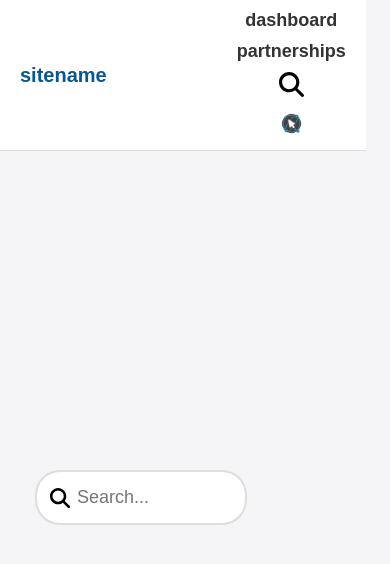
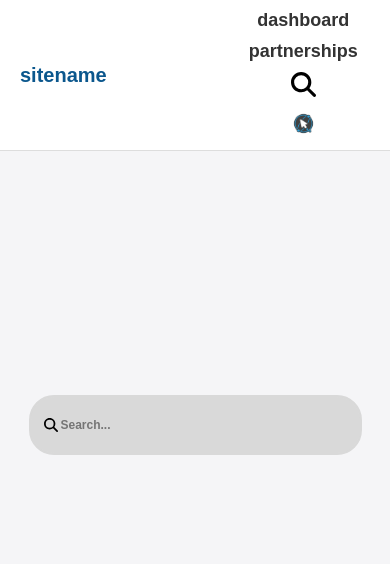
Before and after one commit to eljohnevnglsta/JPAD-UPLB-Organization-Partnerships, a React (Vite) app in the folder frontend/: page / in a window 390 px wide. Shown: the top 564 px of the page. Built offline with nearby package versions, Linux system fonts and the light colour scheme.

Commit message:
ui: fixed search page layout

```diff
--- a/frontend/src/components/SearchBar.jsx
+++ b/frontend/src/components/SearchBar.jsx
@@ -1,7 +1,24 @@
+import { useState } from "react";
 import "../stylesheets/Search.css";
-import SearchIcon from '../assets/magnifying-glass-solid.svg';
+import SearchIcon from "../assets/magnifying-glass-solid.svg";
 
 function SearchBar() {
+    const [query, setQuery] = useState("");
+    const suggestions = [
+        "Young Software Engineers' Society",
+        "Young Blood",
+        "Yomite Club",
+        "Yoimiya Haters",
+    ];
+
+    const filteredSuggestions = suggestions.filter(suggestion =>
+        suggestion.toLowerCase().includes(query.toLowerCase())
+    );
+
+    const handleSuggestionClick = (suggestion) => {
+        setQuery(suggestion); // Update query with the selected suggestion
+    };
+
     return (
         <div className="search-container">
             <div className="input-wrapper">
@@ -10,8 +27,25 @@ function SearchBar() {
                     type="text"
                     className="search-bar"
                     placeholder="Search..."
+                    value={query}
+                    onChange={(e) => setQuery(e.target.value)}
                 />
             </div>
+
+            {/* Show suggestions if query is not empty */}
+            {query && filteredSuggestions.length > 0 && (
+                <div className="suggestions-container">
+                    {filteredSuggestions.map((suggestion, index) => (
+                        <div
+                            key={index}
+                            className="suggestion-item"
+                            onClick={() => handleSuggestionClick(suggestion)} // Handle suggestion click
+                        >
+                            {suggestion}
+                        </div>
+                    ))}
+                </div>
+            )}
         </div>
     );
 }
--- a/frontend/src/main.jsx
+++ b/frontend/src/main.jsx
@@ -9,6 +9,7 @@ import './index.css'
 createRoot(document.getElementById('root')).render(
   <StrictMode>
     <Search />
+    {/* <Home /> */}
     {/* <Profile /> */}
     {/*<div className="tailwind-scope">
       <Management/>
--- a/frontend/src/pages/Search.jsx
+++ b/frontend/src/pages/Search.jsx
@@ -1,20 +1,19 @@
-import "../stylesheets/Search.css"
+import "../stylesheets/Search.css";
 import NavigationBar from "../components/NavigationBar/NavigationBar";
 import SearchBar from "../components/SearchBar";
 
 function Search() {
 
     return (
-        <div className="search-page">
-            <div className="search-page-header">
+        <>
+            <div className="search-page-nav-bar">
                 <NavigationBar />
             </div>
-            <div className="search-page-main">
+            <div className="search-page-content">
                 <SearchBar />
             </div>
-        </div>
+        </>
     );
 
 }
-
 export default Search;
--- a/frontend/src/stylesheets/Search.css
+++ b/frontend/src/stylesheets/Search.css
@@ -1,64 +1,153 @@
+/* General body styles */
 body {
     font-family: 'Poppins', Arial, sans-serif;
     background-color: #f5f5f7;
+    margin: 0;
     padding: 0;
-    margin: 0 auto;
     display: flex;
+    flex-direction: column;
+    min-height: 100vh;
     box-sizing: border-box;
 }
 
 /* Search Page layout */
-.search-page {
+.search-page-nav-bar {
     display: flex;
     flex-direction: column;
     width: 100%;
-    height: 100vh;
     background-color: #f5f5f7;
     box-sizing: border-box;
 }
 
-.search-page-main {
+.search-page-content {
     flex-grow: 1;
     display: flex;
     justify-content: center;
     align-items: center;
+    box-sizing: border-box;
+    height: 65vh;
+    width: 100%;
+    padding: 0 20px;
 }
 
+/* Search bar styling */
 /* Search bar styling */
 .search-container {
     display: flex;
     justify-content: center;
     align-items: center;
     width: 100%;
-    color: #d9d9d9;
+    position: relative; /* To position the suggestions container */
 }
 
 .input-wrapper {
     position: relative;
     display: flex;
     align-items: center;
+    width: 100%;
+    max-width: 800px;
+    margin: 0 auto;
 }
 
 .search-icon-bar {
     position: absolute;
     left: 15px;
-    width: 20px;
-    height: 20px;
+    width: 25px;
+    height: 25px;
     fill: #aaa;
 }
 
 .search-bar {
-    width: 50%;
-    max-width: 600px;
-    padding: 15px 20px 15px 40px;
+    padding: 15px 20px 15px 45px; /* Adjust padding for icon */
     font-size: 18px;
-    border: 2px solid #ddd;
+    font-weight: bold;
+    border: 2px solid #D9D9D9;
+    background-color: #D9D9D9;
     border-radius: 25px;
+    width: 100%; /* Ensure the search bar takes up 100% of its parent */
+    height: 40px;
     outline: none;
     transition: border-color 0.3s ease, box-shadow 0.3s ease;
 }
 
 .search-bar:focus {
-    border-color: #007BFF;
+    border-color: #282829;
     box-shadow: 0 0 10px rgba(0, 123, 255, 0.3);
 }
+
+/* Suggestions container styling */
+.suggestions-container {
+    position: absolute;
+    top: 100%;
+    left: 50%;
+    transform: translateX(-50%);
+    width: 100%;
+    max-width: 800px;
+    border: 2px solid #282829;
+    background-color: #282829;
+    border-radius: 25px;
+    max-height: 200px;
+    overflow-y: auto;
+    box-shadow: 0px 4px 10px rgba(0, 0, 0, 0.1);
+    z-index: 10;
+}
+
+.suggestion-item {
+    padding: 10px;
+    cursor: pointer;
+    font-size: 18px;
+    color: white;
+}
+
+.suggestion-item:hover {
+    background-color: #434344;
+}
+
+/* Responsive Design */
+@media (max-width: 1200px) {
+    .search-bar {
+        font-size: 16px;
+        padding: 12px 16px 12px 40px;
+    }
+
+    .search-icon-bar {
+        width: 18px;
+        height: 18px;
+    }
+}
+
+@media (max-width: 768px) {
+    .search-page-content {
+        padding: 15px;
+    }
+
+    .search-bar {
+        font-size: 14px;
+        padding: 10px 12px 10px 35px;
+    }
+
+    .search-icon-bar {
+        width: 16px;
+        height: 16px;
+    }
+}
+
+@media (max-width: 480px) {
+    .search-page-content {
+        padding: 10px;
+    }
+
+    .input-wrapper {
+        max-width: 90%;
+    }
+
+    .search-bar {
+        font-size: 12px;
+        padding: 8px 10px 8px 30px;
+    }
+
+    .search-icon-bar {
+        width: 14px;
+        height: 14px;
+    }
+}
```
